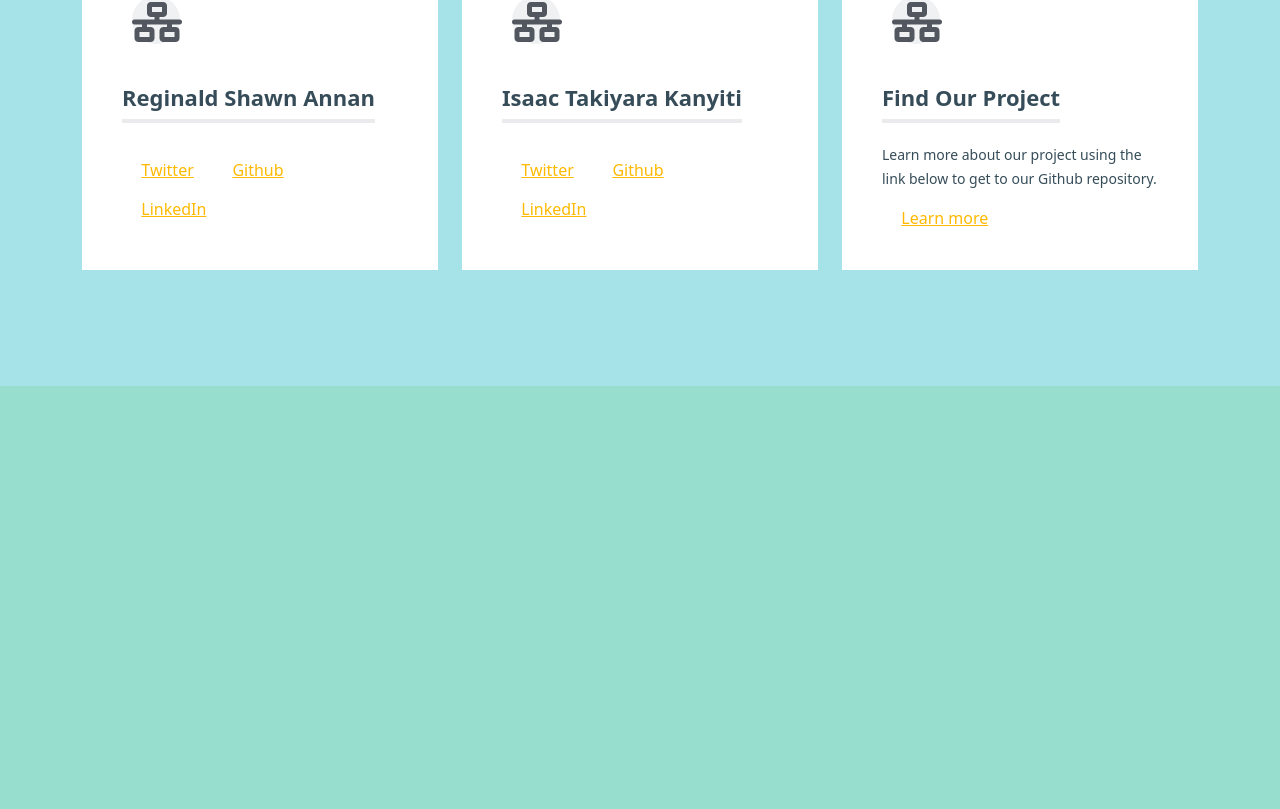
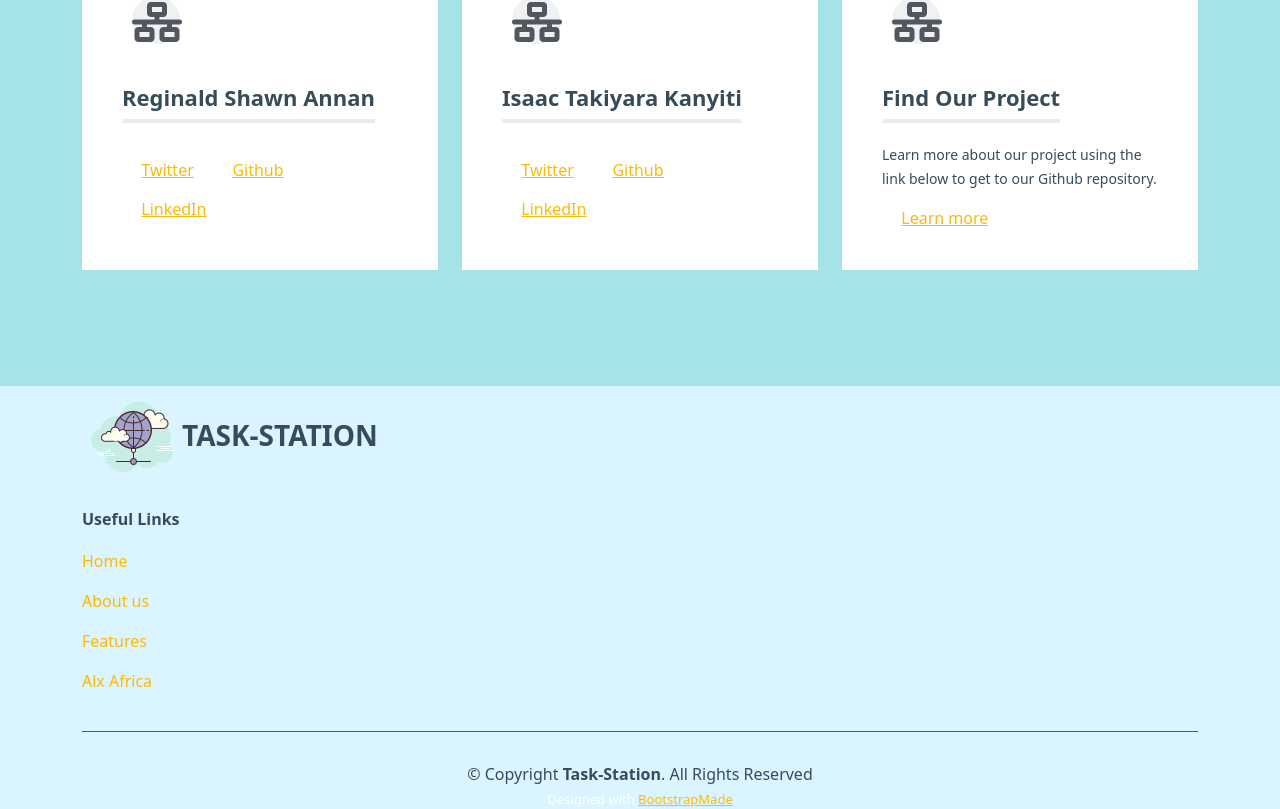
Before and after one commit to rsannan/Task_Station, a React (Vite) app in the folder client/: page / in a window 1280 px wide. Shown: the part 1876-2685 px from the top of the page. Before the commit the page ends 2262 px from the top, so only its background shows below. Built offline with nearby package versions, Linux system fonts and the light colour scheme; some icons are missing; the HTML template or start-up script is replaced by a standard one.

Commit message:
add footer component

```diff
--- /dev/null
+++ b/client/src/Components/Footer/Footer.jsx
@@ -0,0 +1,53 @@
+import "./footer.css";
+import logo from "../../assets/logo.png";
+export default function Footer() {
+  return (
+    <footer id="footer" className="footer">
+      <div className="footer-content">
+        <div className="container">
+          <div className="row">
+            <div className="col-lg-4 col-md-6">
+              <div className="footer-info">
+                <h3>
+                  <img src={logo} alt="logo" className="w-10" />
+                  Task-Station
+                </h3>
+                <h4>Useful Links</h4>
+                <ul>
+                  <li>
+                    <a href="index.html">Home</a>
+                  </li>
+                  <li>
+                    <a href="#about">About us</a>
+                  </li>
+                  <li>
+                    <a href="#features">Features</a>
+                  </li>
+                  <li>
+                    <a href="https://www.alxafrica.com/software-engineering-2022/?utm_source=Google&utm_medium=cpc&utm_campaign=gt-ke-search-lead-gen-se&gclid=CjwKCAiAh9qdBhAOEiwAvxIokzrcGvELUDpF0aGG7zyyY-Bc77I7HeHJzHHHXrluQwpdfr8NN3h-FBoCvcsQAvD_BwE">
+                      Alx Africa
+                    </a>
+                  </li>
+                </ul>
+              </div>
+            </div>
+          </div>
+        </div>
+      </div>
+      <div className="footer-legal text-center">
+        <div className="container">
+          <div className="copyright">
+            &copy; Copyright{" "}
+            <strong>
+              <span>Task-Station</span>
+            </strong>
+            . All Rights Reserved
+          </div>
+          <div className="credits">
+            Designed with <a href="https://bootstrapmade.com/">BootstrapMade</a>
+          </div>
+        </div>
+      </div>
+    </footer>
+  );
+}
--- /dev/null
+++ b/client/src/Components/Footer/footer.css
@@ -0,0 +1,72 @@
+:root {
+  --color-default: #364d59;
+  --color-primary: #feb900;
+  --color-secondary: #52565e;
+}
+
+.footer {
+  background-color: #daf5ff;
+}
+.footer .container {
+  height: auto;
+}
+
+.footer .footer-content .footer-info {
+  margin-bottom: 30px;
+}
+
+.footer .footer-content .footer-info h3 {
+  font-size: 28px;
+  margin: 0 0 20px 0;
+  padding: 2px 0 2px 0;
+  line-height: 1;
+  font-weight: 700;
+  text-transform: uppercase;
+}
+
+.footer .footer-content h4 {
+  font-size: 16px;
+  font-weight: 600;
+  position: relative;
+  padding-bottom: 12px;
+}
+
+.footer .footer-content ul {
+  list-style: none;
+  padding: 0;
+  margin: 0;
+}
+
+.footer .footer-content ul li {
+  padding: 8px 0;
+}
+
+.footer .footer-content ul li:first-child {
+  padding-top: 0;
+}
+
+footer .footer-content ul a {
+  color: var(--color-primary);
+  transition: 0.3s;
+  display: inline-block;
+  line-height: 1;
+  text-decoration: none;
+}
+.footer .footer-content ul a:hover {
+  color: var(--color-secondary);
+}
+
+.footer .footer-legal .copyright {
+  padding-top: 30px;
+  border-top: 1px solid var(--color-secondary);
+}
+
+.footer .footer-legal .credits {
+  padding-top: 4px;
+  font-size: 13px;
+  color: #fff;
+}
+
+.footer .footer-legal .credits a {
+  color: var(--color-primary);
+}
--- a/client/src/Components/index.jsx
+++ b/client/src/Components/index.jsx
@@ -7,6 +7,7 @@ import AddTask from "./AddTask/Addtask";
 import EditUser from "./EditUser/Edituser";
 import Dashboard from "./Dashboard/Dashboard";
 import Title from "./Title/Title";
+import Footer from "./Footer/Footer";
 export {
   Navbar,
   SignInForm,
@@ -17,4 +18,5 @@ export {
   EditUser,
   Dashboard,
   Title,
+  Footer,
 };
--- a/client/src/Pages/Landing Page/Landing.jsx
+++ b/client/src/Pages/Landing Page/Landing.jsx
@@ -1,4 +1,4 @@
-import { Navbar, Title, Features, About } from "../../Components";
+import { Navbar, Title, Features, About, Footer } from "../../Components";
 export default function Landing() {
   return (
     <>
@@ -6,6 +6,7 @@ export default function Landing() {
       <Title />
       <Features />
       <About />
+      <Footer />
     </>
   );
 }
```
